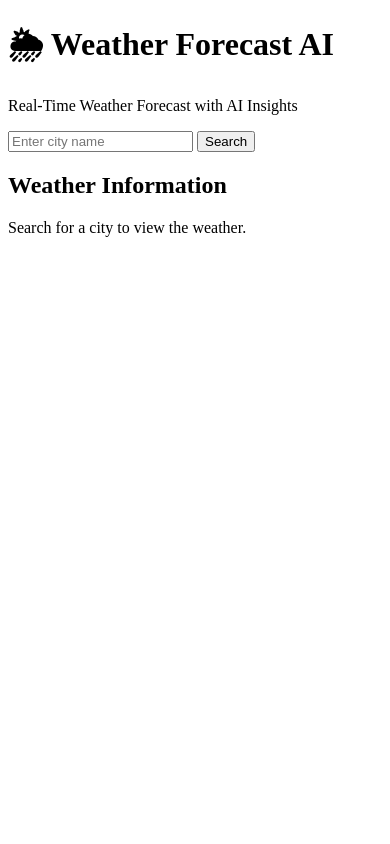
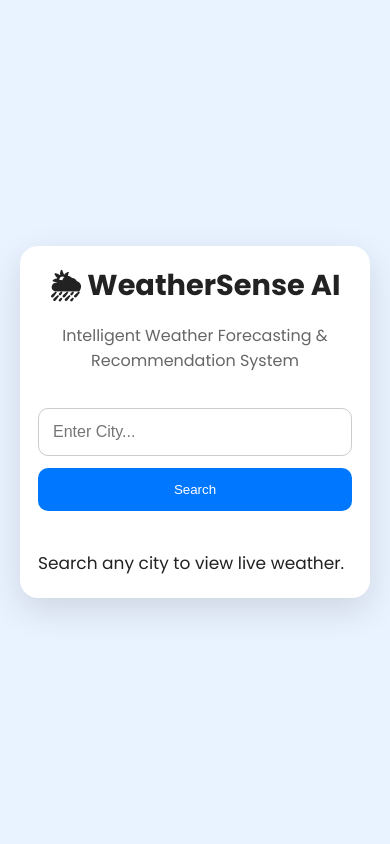
Before and after one commit to aryan-gaikwad30/WeatherSense_AI, a Flask app: page / in a window 390 px wide. Run offline with Flask 3, Linux system fonts and the light colour scheme.

Commit message:
Phase 3 - Complete UI redesign and responsive layout

```diff
--- a/services/weather_service.py
+++ b/services/weather_service.py
@@ -28,8 +28,8 @@ def get_weather(city):
         "temp_max": data["main"]["temp_max"],
         "humidity": data["main"]["humidity"],
         "pressure": data["main"]["pressure"],
-        "visibility": data["visibility"],
-        "wind_speed": data["wind"]["speed"],
+        "visibility": round(data["visibility"] / 1000, 1),
+        "wind_speed": round(data["wind"]["speed"] * 3.6, 1),
         "condition": data["weather"][0]["main"],
         "description": data["weather"][0]["description"],
         "icon": data["weather"][0]["icon"]
--- a/static/css/style.css
+++ b/static/css/style.css
@@ -0,0 +1,276 @@
+*{
+    margin:0;
+    padding:0;
+    box-sizing:border-box;
+}
+
+body{
+
+    font-family:'Poppins',sans-serif;
+
+    background:#e9f3ff;
+
+    color:#222;
+
+    min-height:100vh;
+
+    display:flex;
+
+    justify-content:center;
+
+    align-items:center;
+
+    padding:40px;
+
+}
+
+.container{
+
+    width:100%;
+
+    max-width:700px;
+
+    background:white;
+
+    border-radius:18px;
+
+    padding:40px;
+
+    box-shadow:0 12px 35px rgba(0,0,0,.12);
+
+}
+
+header{
+
+    text-align:center;
+
+    margin-bottom:35px;
+
+}
+
+header h1{
+
+    font-size:2.2rem;
+
+    margin-bottom:10px;
+
+}
+
+header p{
+
+    color:#666;
+
+}
+
+.search-section{
+
+    margin-bottom:35px;
+
+}
+
+form{
+
+    display:flex;
+
+    gap:12px;
+
+}
+
+input{
+
+    flex:1;
+
+    padding:14px;
+
+    border:1px solid #ccc;
+
+    border-radius:10px;
+
+    font-size:16px;
+
+}
+
+button{
+
+    background:#0077ff;
+
+    color:white;
+
+    border:none;
+
+    padding:14px 22px;
+
+    border-radius:10px;
+
+    cursor:pointer;
+
+    transition:.3s;
+
+}
+
+button:hover{
+
+    background:#005fd6;
+
+}
+
+.weather-section{
+
+    line-height:2;
+
+}
+
+.weather-section h2{
+
+    margin-bottom:15px;
+
+}
+
+.weather-section p{
+
+    font-size:17px;
+
+}
+.weather-header{
+
+    text-align:center;
+
+    margin-bottom:30px;
+
+}
+
+.weather-header h1{
+
+    font-size:64px;
+
+    margin:10px 0;
+
+    color:#0077ff;
+
+}
+
+.weather-header h3{
+
+    font-weight:400;
+
+    color:#666;
+
+    text-transform:capitalize;
+
+}
+
+.weather-grid{
+
+    display:grid;
+
+    grid-template-columns:repeat(2,1fr);
+
+    gap:18px;
+
+}
+
+.card{
+
+    background:#f8fbff;
+
+    border-radius:14px;
+
+    padding:22px;
+
+    text-align:center;
+
+    box-shadow:0 5px 15px rgba(0,0,0,.08);
+
+    transition:.3s;
+
+}
+
+.card:hover{
+
+    transform:translateY(-5px);
+
+}
+
+.card h4{
+
+    color:#0077ff;
+
+    margin-bottom:12px;
+
+}
+
+.card p{
+
+    font-size:22px;
+
+    font-weight:600;
+
+}
+.weather-icon{
+
+    width:100px;
+
+    height:100px;
+
+    margin:10px auto;
+
+    display:block;
+
+}
+/* ===========================
+   Responsive Design
+=========================== */
+
+@media (max-width: 768px) {
+
+    body{
+        padding:20px;
+    }
+
+    .container{
+        padding:25px;
+    }
+
+    header h1{
+        font-size:1.8rem;
+    }
+
+    .weather-header h1{
+        font-size:48px;
+    }
+
+    form{
+        flex-direction:column;
+    }
+
+    input,
+    button{
+        width:100%;
+    }
+
+    .weather-grid{
+        grid-template-columns:1fr;
+    }
+
+}
+
+@media (max-width:480px){
+
+    .container{
+        padding:18px;
+    }
+
+    .weather-header h1{
+        font-size:40px;
+    }
+
+    .weather-icon{
+        width:80px;
+        height:80px;
+    }
+
+    .card{
+        padding:18px;
+    }
+
+}
--- a/templates/index.html
+++ b/templates/index.html
@@ -6,15 +6,24 @@
     <title>Weather Forecast AI</title>
 
     <link rel="stylesheet" href="{{ url_for('static', filename='css/style.css') }}">
+    <link rel="preconnect" href="https://fonts.googleapis.com">
+<link rel="preconnect" href="https://fonts.gstatic.com" crossorigin>
+<link href="https://fonts.googleapis.com/css2?family=Poppins:wght@300;400;500;600;700&display=swap" rel="stylesheet">
 </head>
 <body>
 
+<div class="container">
+
     <header>
-        <h1>🌦 Weather Forecast AI</h1>
-        <p>Real-Time Weather Forecast with AI Insights</p>
+
+        <h1>🌦 WeatherSense AI</h1>
+
+        <p>
+            Intelligent Weather Forecasting & Recommendation System
+        </p>
+
     </header>
 
-    <main>
 
     <section class="search-section">
 
@@ -23,7 +32,7 @@
             <input
                 type="text"
                 name="city"
-        placeholder="Enter city name"
+                placeholder="Enter City..."
                 required
             >
 
@@ -35,34 +44,64 @@
 
     </section>
 
+
     <section class="weather-section">
-
-    <h2>Weather Information</h2>
 
         {% if weather %}
 
             {% if weather.success %}
 
-            <h3>{{ weather.city }}, {{ weather.country }}</h3>
 
-            <p><strong>Temperature:</strong> {{ weather.temperature }} °C</p>
 
-            <p><strong>Feels Like:</strong> {{ weather.feels_like }} °C</p>
+<div class="weather-header">
 
-            <p><strong>Condition:</strong> {{ weather.description }}</p>
+    <h2>{{ weather.city }}, {{ weather.country }}</h2>
 
-            <p><strong>Humidity:</strong> {{ weather.humidity }} %</p>
+    <img
+        src="https://openweathermap.org/img/wn/{{ weather.icon }}@2x.png"
+        alt="{{ weather.description }}"
+        class="weather-icon"
+    >
 
-            <p><strong>Pressure:</strong> {{ weather.pressure }} hPa</p>
+    <h1>{{ weather.temperature }}°C</h1>
 
-            <p><strong>Wind Speed:</strong> {{ weather.wind_speed }} m/s</p>
+    <h3>{{ weather.description }}</h3>
 
-            <p><strong>Visibility:</strong> {{ weather.visibility }} m</p>
+</div>
 
-            <p><strong>Min Temperature:</strong> {{ weather.temp_min }} °C</p>
+<div class="weather-grid">
 
-            <p><strong>Max Temperature:</strong> {{ weather.temp_max }} °C</p>
+    <div class="card">
+        <h4>🌡 Feels Like</h4>
+        <p>{{ weather.feels_like }}°C</p>
+    </div>
 
+    <div class="card">
+        <h4>💧 Humidity</h4>
+        <p>{{ weather.humidity }}%</p>
+    </div>
+
+    <div class="card">
+        <h4>🌬 Wind</h4>
+        <p>{{ weather.wind_speed }} km/h</p>
+    </div>
+
+    <div class="card">
+        <h4>👀 Visibility</h4>
+        <p>{{ weather.visibility }} Km</p>
+    </div>
+
+    <div class="card">
+        <h4>⚖ Pressure</h4>
+        <p>{{ weather.pressure }} hPa</p>
+    </div>
+
+    <div class="card">
+        <h4>🔥 Min / Max</h4>
+        <p>{{ weather.temp_min }}° / {{ weather.temp_max }}°</p>
+    </div>
+
+</div>
             {% else %}
 
                 <p>{{ weather.message }}</p>
@@ -71,13 +110,15 @@
 
         {% else %}
 
-        <p>Search for a city to view the weather.</p>
+            <p>
+                Search any city to view live weather.
+            </p>
 
         {% endif %}
 
     </section>
 
-    </main>
+</div>
 
 <script src="{{ url_for('static', filename='js/script.js') }}"></script>
 
```
Lines whose indentation alone changed are shown as unchanged.
